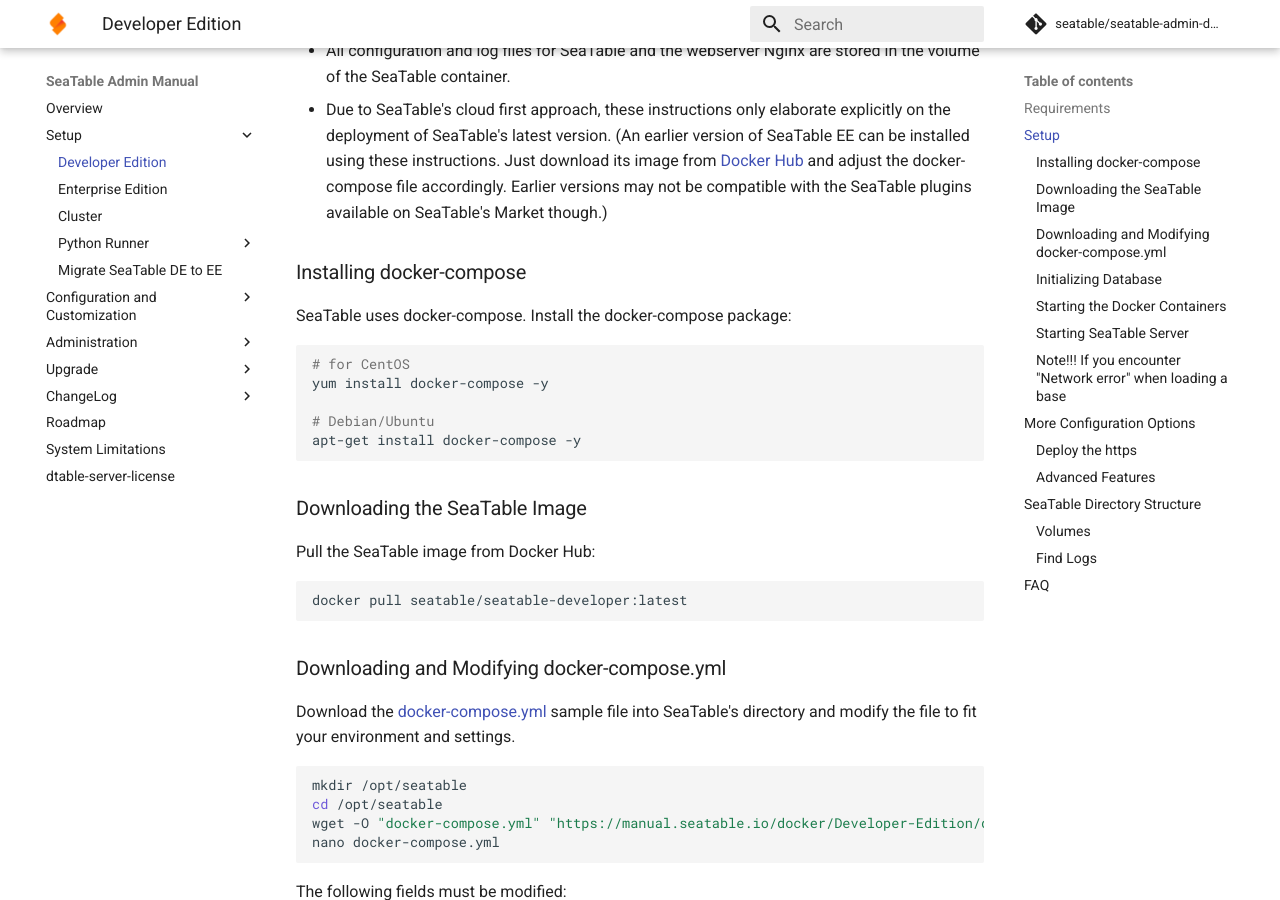
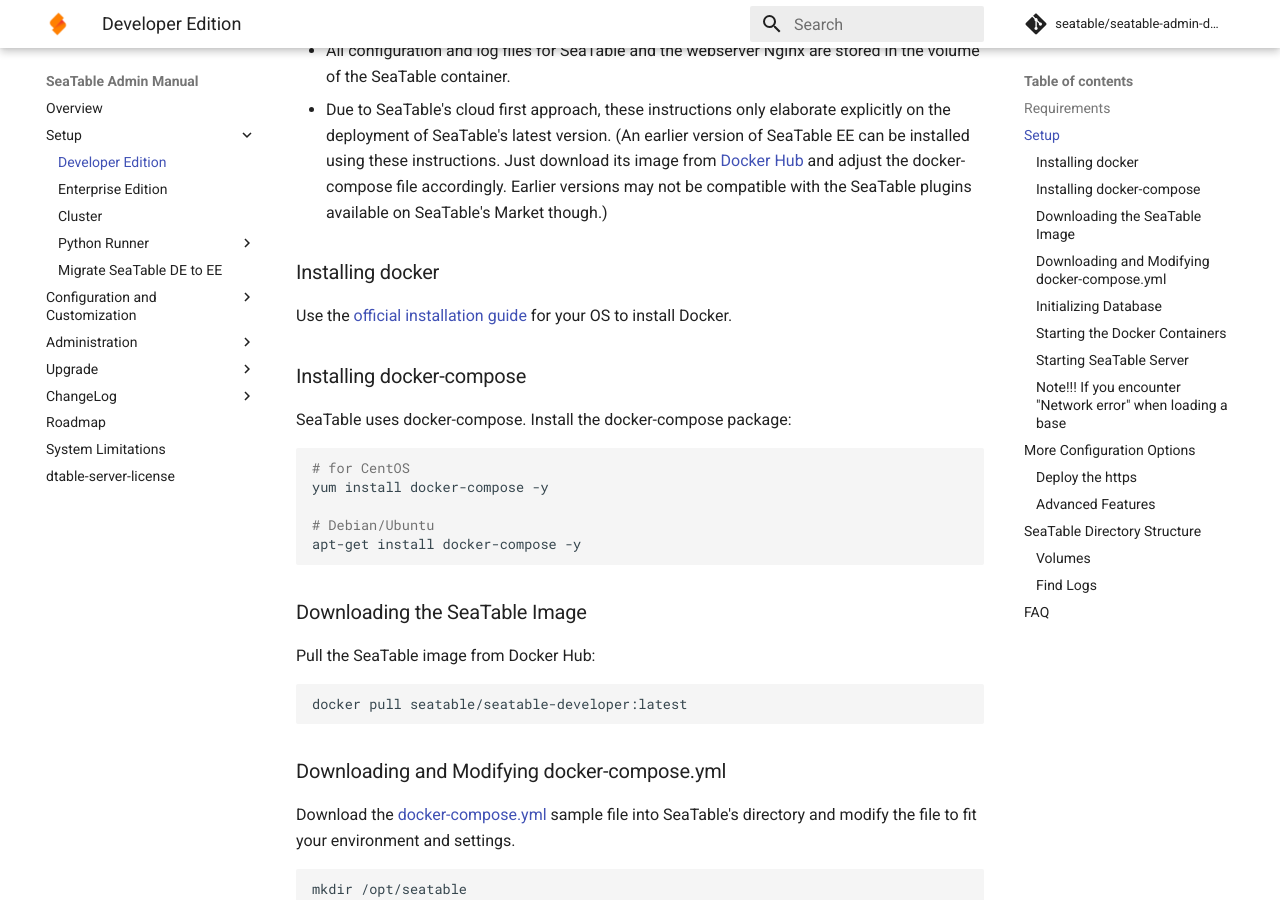
Before and after one commit to seatable/seatable-admin-docs, an MkDocs documentation site: the page built from manual/docker/Developer-Edition/Deploy SeaTable-DE with Docker.md, in a window 1280 px wide and 900 px high, scrolled down 757 px. Built offline with MkDocs 1.6.1 and Material for MkDocs 9.7.7, drawn with Linux system fonts in a browser that asks for light colours; comment, search, counter and statistics services are not loaded.

Commit message:
Link to official docker installation
"docker-compose" is not enough. It is required to install docker, too.
The official documentation is good and easy to follow.

```diff
--- a/manual/docker/Developer-Edition/Deploy SeaTable-DE with Docker.md
+++ b/manual/docker/Developer-Edition/Deploy SeaTable-DE with Docker.md
@@ -16,6 +16,10 @@
 - SeaTable uses two [Docker volumes](https://docs.docker.com/storage/volumes/) for persisting data generated in its database and SeaTable Docker container. The volumes' [host paths](https://docs.docker.com/compose/compose-file/compose-file-v2/#volumes) are /opt/seatable/mysql-data and /opt/seatable/seatable-data,  respectively.  It is not recommended to change these paths. If you do,  keep that in mind when following these instructions.
 - All configuration and log files for SeaTable and the webserver Nginx are stored in the volume of the SeaTable container.
 - Due to SeaTable's cloud first approach, these instructions only  elaborate explicitly on the deployment of SeaTable's latest version. (An earlier version of SeaTable EE can be installed using these  instructions. Just download its image from [Docker Hub](https://hub.docker.com/r/seatable/seatable-enterprise/tags?page=1&ordering=last_updated) and adjust the docker-compose file accordingly. Earlier versions may  not be compatible with the SeaTable plugins available on SeaTable's Market though.)
+
+### Installing docker
+
+Use the [official installation guide](https://docs.docker.com/engine/install/) for your OS to install Docker.
 
 ### Installing docker-compose
 
```
